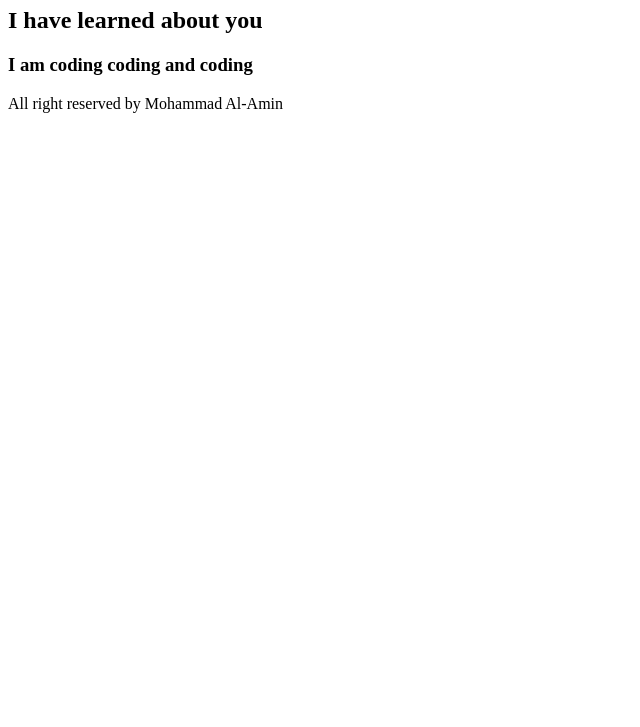
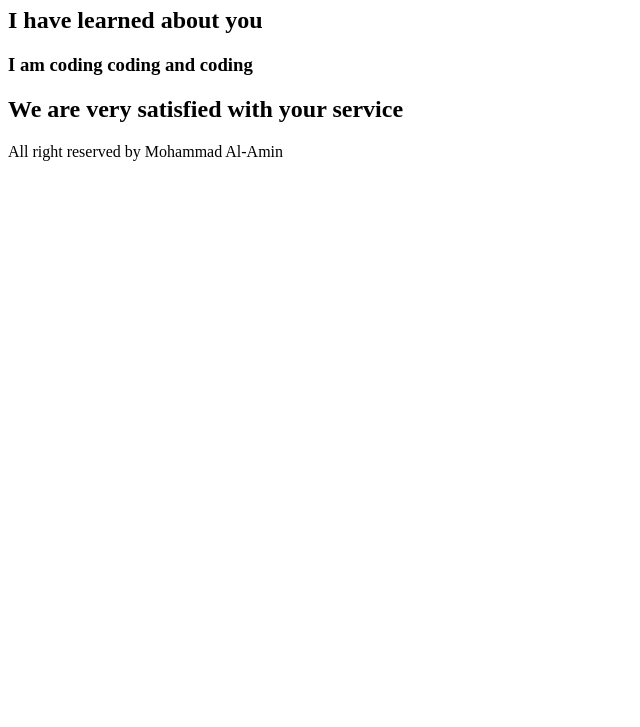
Before and after one commit to sm-alamin/my-first-repo, a plain HTML site: page index.html in a window 1280 px wide. Shown: the part 73-800 px from the top of the page, without its empty margins (0-640 px from the left). Drawn offline with Linux system fonts and the light colour scheme.

Commit message:
main body added

```diff
--- a/index.html
+++ b/index.html
@@ -11,6 +11,9 @@
     <h1>Hello, Github!</h1>
     <h2>I have learned about you</h2>
     <h3>I am coding coding and coding</h3>
+    <section class="testimonial">
+        <h2>We are very satisfied with your service</h2>
+    </section>
     <footer>
         <p>All right reserved by Mohammad Al-Amin</p>
     </footer>
```
